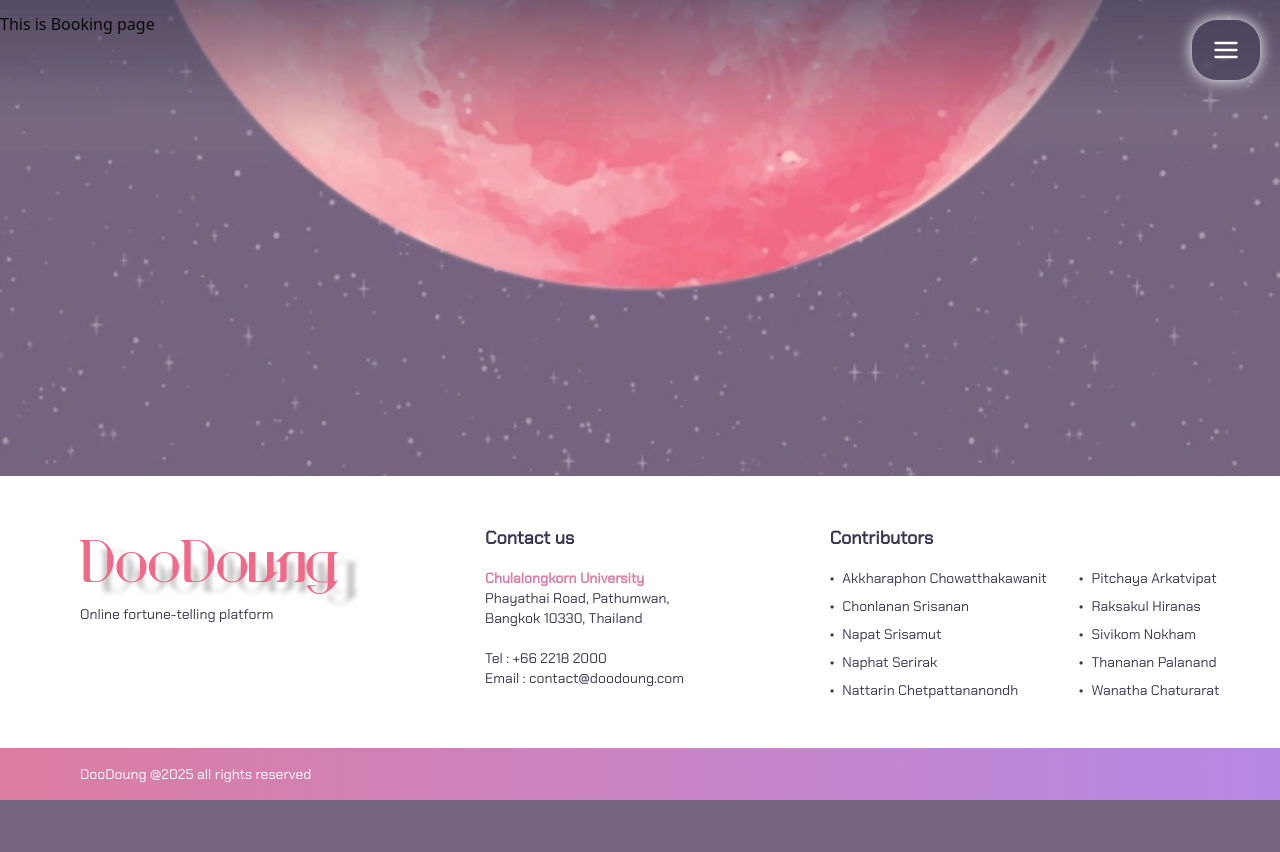
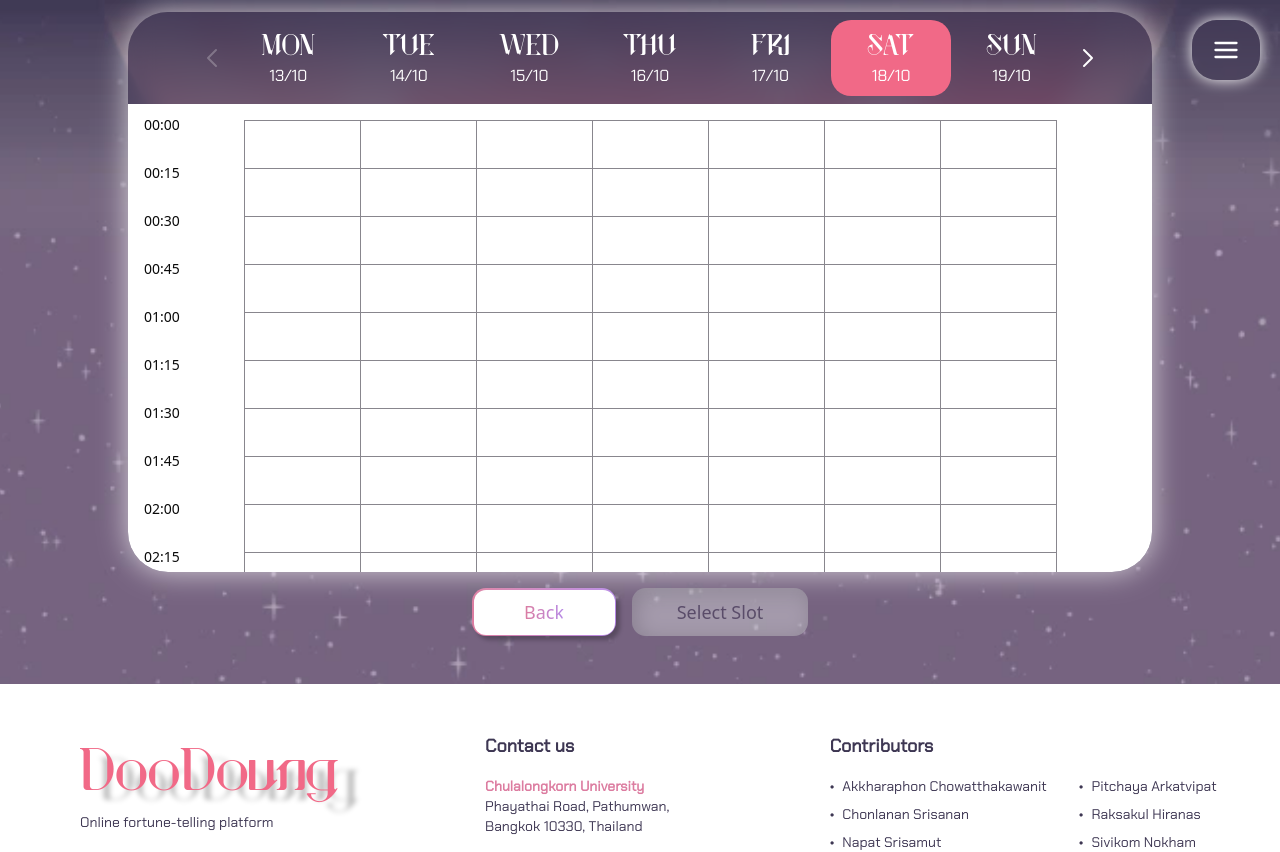
Before and after one commit to DooDoung/doo-doung-frontend, a Next.js app: page /booking/1 in a window 1280 px wide. Shown: the top 852 px of the page. Before the commit the page ends 800 px from the top, so only its background shows below. Built offline with nearby package versions, Linux system fonts and the light colour scheme.

Commit message:
style: booking page can pick only one cell

```diff
--- a/src/components/session/AvailabilityTableCell.tsx
+++ b/src/components/session/AvailabilityTableCell.tsx
@@ -15,6 +15,10 @@ interface AvailabilityTableCellProps {
   renderBookingSlot?: SessionTableBaseProps["renderBookingSlot"];
   variant: SessionTableBaseProps["variant"];
   onClick: (dayDate: Date, time: string) => void;
+
+  /** customer mode */
+  selectedSlot?: { day: string; time: string } | null;
+  onSelectSlot?: (day: string, time: string) => void;
 }
 
 const AvailabilityTableCell = React.memo(
@@ -27,23 +31,56 @@ const AvailabilityTableCell = React.memo(
     renderBookingSlot,
     variant,
     onClick,
+    selectedSlot,
+    onSelectSlot,
   }: AvailabilityTableCellProps) => {
+    const isTaken = bookingSlot?.variant === "TAKEN";
+    const isSelected =
+      selectedSlot?.day === day.dayName && selectedSlot?.time === time
+
     const cellClasses = clsx(
       "relative h-12 border-l border-b border-t border-neutral-gray p-1 text-center",
       {
+        // Prophet variant styles
         "bg-primary-500": variant === "prophet" && isAvailable,
         "bg-transparent": variant === "prophet" && !isAvailable,
         "cursor-pointer hover:bg-primary-250": variant === "prophet" && isEdit,
         "cursor-default": variant === "prophet" && !isEdit,
+
+        // Customer variant styles
+        "bg-primary-500 cursor-pointer hover:bg-primary-600":
+          variant === "customer" && isAvailable && !isTaken && !isSelected,
+        "bg-primary":
+          variant === "customer" && isSelected,
+        "bg-secondary pointer-events-none":
+          variant === "customer" && isTaken,
+        "bg-neutral-white pointer-events-none":
+          variant === "customer" && !isAvailable && !isTaken,
       },
     );
+
+
+    const handleClick = () => {
+      if (variant === "prophet" && isEdit) {
+        onClick(day.date, time);
+      } else if (variant === "customer" && !isTaken && onSelectSlot) {
+        onSelectSlot(day.dayName, time);
+      }
+    };
+
+    // console.log("Render cell", {
+    //   dayName: day.dayName,
+    //   time: time,
+    //   selectedDay: selectedSlots?.day,
+    //   selectedTime: selectedSlots?.time,
+    //   isSelected,
+    // });
+
 
     return (
       <TableCell
         className={cellClasses}
-        onClick={() =>
-          variant === "prophet" && isEdit && onClick(day.date, time)
-        }
+        onClick={handleClick}
       >
         {variant === "customer" &&
           bookingSlot &&
--- a/src/components/session/SessionTableBase.tsx
+++ b/src/components/session/SessionTableBase.tsx
@@ -30,6 +30,8 @@ export default function SessionTableBase({
   totalWeeks = 4,
   goToPreviousWeek = () => {},
   goToNextWeek = () => {},
+  selectedSlot = null,
+  onSelectSlot,
 }: SessionTableBaseProps) {
   const weekDays = useMemo(() => generateWeekDays(startMonday), [startMonday]);
   const timeSlots = useMemo(() => generateTimeSlots(), []);
@@ -96,7 +98,11 @@ export default function SessionTableBase({
       <div className="bg-neutral-white custom-scrollbar h-[calc(70vh-5rem)] overflow-y-auto px-4 py-4">
         <Table className="bg-neutral-white w-full">
           {/* caption and header can be removed if header is handled outside */}
-          <TableCaption>Prophet available time slot</TableCaption>
+          <TableCaption>
+            {variant === "customer"
+              ? "Available booking slots"
+              : "Prophet available time slot"}
+          </TableCaption>
           {/* <TableHeader> is now handled by the div grid above */}
           <TableBody className="relative">
             {timeSlots.map((time) => (
@@ -122,6 +128,8 @@ export default function SessionTableBase({
                     bookingSlot={bookingSlotsMap.get(`${day.dayName}-${time}`)}
                     renderBookingSlot={renderBookingSlot}
                     onClick={onToggleProphetAvail!}
+                    selectedSlot={selectedSlot}
+                    onSelectSlot={onSelectSlot}
                   />
                 ))}
                 <TableCell className="border-neutral-gray bg-neutral-white sticky right-0 w-[80px] border-l"></TableCell>
--- /dev/null
+++ b/src/components/session/SessionTableBooking.tsx
@@ -0,0 +1,116 @@
+"use client";
+
+import { useState } from "react";
+import router from "next/router";
+
+import { AppToast } from "@/lib/app-toast";
+
+import { GlobalButton } from "../globalComponents";
+
+import SessionTableBase from "./SessionTableBase";
+
+export default function SessionTableBooking() {
+  const {
+    currentWeek,
+    availableSlots,
+    bookingSlots,
+    goToPreviousWeek,
+    goToNextWeek,
+  } = MockBooking;
+
+  const today = new Date();
+  const currentMonday = new Date(today);
+  const dayOfWeek = today.getDay();
+  const daysToMonday = dayOfWeek === 0 ? -6 : 1 - dayOfWeek;
+  currentMonday.setDate(today.getDate() + daysToMonday + currentWeek * 7);
+  const [selectedSlot, setSelectedSlot] = useState<{ day: string; time: string} | null>(null);
+
+  const handleSelectSlot = (day: string, time: string) => {
+    if (selectedSlot?.day === day && selectedSlot?.time === time) {
+      setSelectedSlot(null);
+    } else {
+        setSelectedSlot({ day, time });
+    }
+  };
+
+  return (
+    <div className="space-y-4 flex flex-col w-full items-center">
+      <SessionTableBase
+        variant="customer"
+        availableSlots={availableSlots}
+        bookingSlots={bookingSlots}
+        startMonday={currentMonday}
+        onToggleProphetAvail={undefined}
+        isEdit={true}
+        currentWeek={currentWeek}
+        goToPreviousWeek={goToPreviousWeek}
+        goToNextWeek={goToNextWeek}
+
+        /** Customer mode */
+        selectedSlot={selectedSlot}
+        onSelectSlot={handleSelectSlot}
+      />
+
+      <div className="flex items-center justify-between space-x-4">
+        <GlobalButton
+            className="w-36"
+            variant="secondary"
+            size="lg"
+            onClick={() => (window.location.href = "/account")}
+            >
+            Back
+        </GlobalButton>
+
+        <GlobalButton
+            disabled={!selectedSlot}
+            onClick={() => {
+                if(selectedSlot) {
+                    AppToast.success(`You have selected ${selectedSlot.day} at ${selectedSlot.time}`);
+                    router.push("/account");
+                }
+            }}
+            className="w-44"
+            size="lg"
+            variant={"primary"}      >
+            Select Slot
+        </GlobalButton>
+      </div>
+
+    </div>
+  );
+}
+
+const MockBooking = {
+  currentWeek: 0,
+  availableSlots: [
+    { day: "MON", time: "09:00" },
+    { day: "MON", time: "09:15" },
+    { day: "MON", time: "09:30" },
+    { day: "MON", time: "09:45" },
+    { day: "MON", time: "10:00" },
+    { day: "TUE", time: "10:15" },
+    { day: "TUE", time: "10:30" },
+    { day: "TUE", time: "10:45" },
+    { day: "TUE", time: "11:00" },
+    { day: "TUE", time: "11:15" },
+    { day: "WED", time: "14:00" },
+    { day: "WED", time: "14:15" },
+    { day: "WED", time: "14:30" },
+    { day: "WED", time: "14:45" },
+    { day: "FRI", time: "11:00" },
+    { day: "FRI", time: "11:15" },
+    { day: "FRI", time: "11:30" },
+  ],
+  bookingSlots: [
+    { id: "1", day: "MON", time: "09:00", variant: "TAKEN" },
+    { id: "2", day: "TUE", time: "14:00", variant: "FREE" },
+    { id: "3", day: "WED", time: "14:00", variant: "TAKEN" },
+  ],
+  goToPreviousWeek: () => console.log("Go to previous week"),
+  goToNextWeek: () => console.log("Go to next week"),
+
+  selectedSlot: null,
+  onSelectSlot: (day: string, time: string) => {
+      console.log(`Selected slot: ${day} at ${time}`);
+  }
+};
--- a/src/pages/booking/[bookingld].tsx
+++ b/src/pages/booking/[bookingld].tsx
@@ -1,9 +1,15 @@
 import { DefaultLayout } from "@/components/globalComponents";
+import SessionTableBooking from "@/components/session/SessionTableBooking";
 
 export default function BookingPage() {
   return (
     <DefaultLayout>
-      <p>This is Booking page</p>
+      <div className="flex w-full flex-col items-center justify-center">
+        <div></div>
+        <div className="w-8/10 items-center self-center">
+          <SessionTableBooking />
+        </div>
+      </div>
     </DefaultLayout>
   );
 }
--- a/src/types/session.ts
+++ b/src/types/session.ts
@@ -20,4 +20,8 @@ export interface SessionTableBaseProps {
   totalWeeks?: number;
   goToPreviousWeek?: () => void;
   goToNextWeek?: () => void;
+
+  /** customer mode */
+  selectedSlot?: { day: string; time: string } | null;
+  onSelectSlot?: (day: string, time: string) => void;
 }
```
